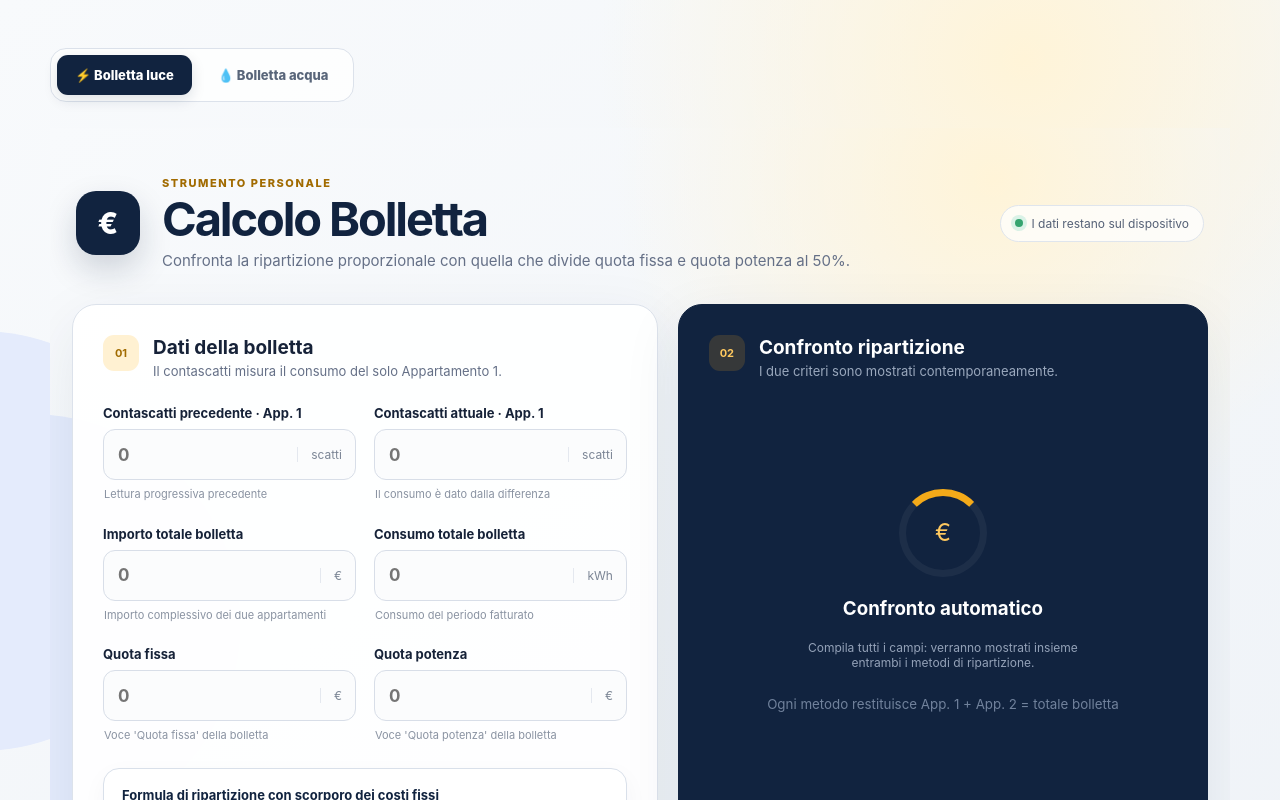
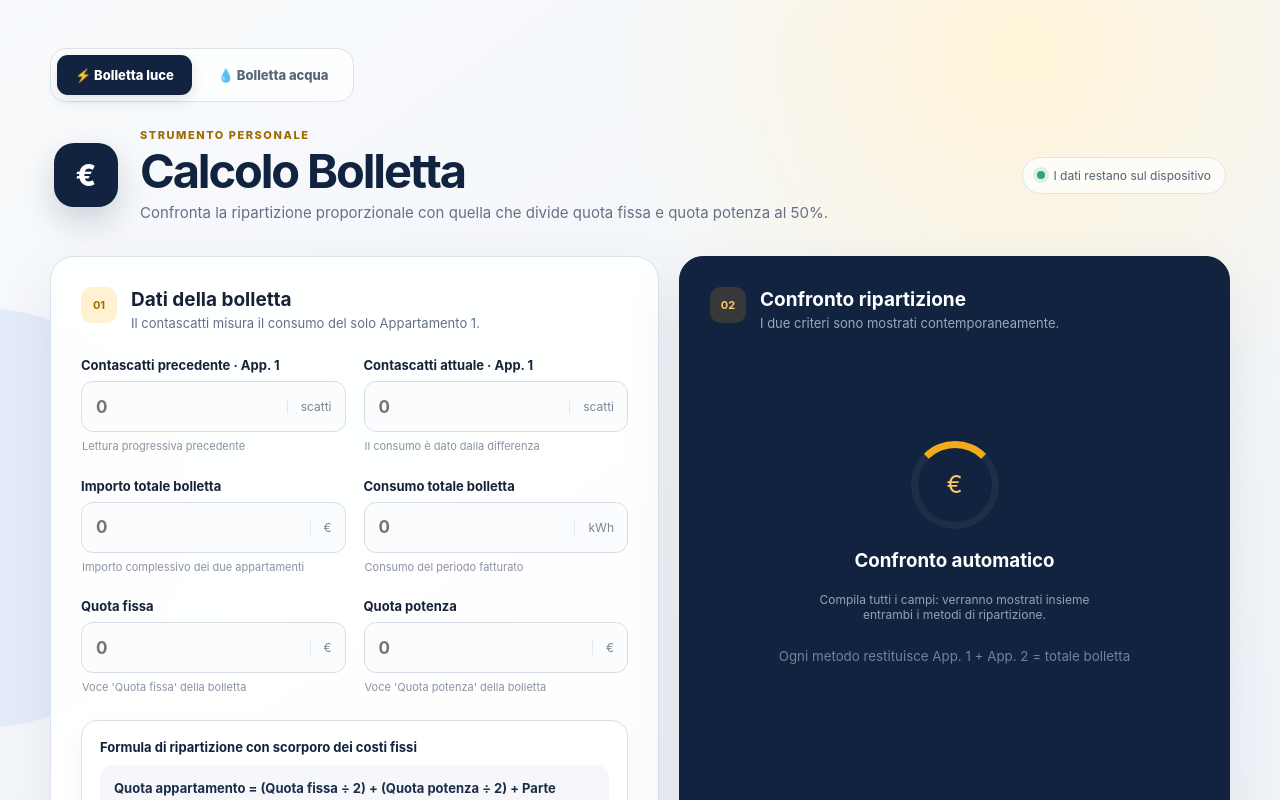
Before and after one commit to jackpinna-boop/calcolo-bolletta, a React (Vite) app: page / in a window 1280 px wide. Shown: the top 800 px of the page. Built offline with nearby package versions, Linux system fonts and the light colour scheme.

Commit message:
Place utility switch within each utility layout

```diff
--- a/src/main.tsx
+++ b/src/main.tsx
@@ -63,7 +63,7 @@ function Field({ id, label, hint, suffix, value, onChange, error }: {
   );
 }
 
-function ElectricityApp() {
+function ElectricityApp({ onSwitchToWater }: { onSwitchToWater: () => void }) {
   const [form, setForm] = useState<FormState>(emptyForm);
   const [details, setDetails] = useState(false);
   const [notice, setNotice] = useState(false);
@@ -147,6 +147,10 @@ function ElectricityApp() {
       <div className="ambient one" />
       <div className="ambient two" />
       <section className="shell">
+        <nav className="utility-switch" aria-label="Seleziona utenza">
+          <button type="button" className="active" aria-pressed="true">⚡ Bolletta luce</button>
+          <button type="button" className="water-tab" aria-pressed="false" onClick={onSwitchToWater}>💧 Bolletta acqua</button>
+        </nav>
         <header>
           <div className="logo">€</div>
           <div>
@@ -241,14 +245,14 @@ function ElectricityApp() {
 
 function App() {
   const [utility, setUtility] = useState<"electricity" | "water">("electricity");
+  if (utility === "electricity") return <ElectricityApp onSwitchToWater={() => setUtility("water")} />;
   return <main>
     <div className="ambient one" /><div className="ambient two" />
     <section className="shell">
       <nav className="utility-switch" aria-label="Seleziona utenza">
-        <button type="button" className={utility === "electricity" ? "active" : ""} aria-pressed={utility === "electricity"} onClick={() => setUtility("electricity")}>⚡ Bolletta luce</button>
-        <button type="button" className={utility === "water" ? "active water-tab" : ""} aria-pressed={utility === "water"} onClick={() => setUtility("water")}>💧 Bolletta acqua</button>
+        <button type="button" aria-pressed="false" onClick={() => setUtility("electricity")}>⚡ Bolletta luce</button>
+        <button type="button" className="active water-tab" aria-pressed="true">💧 Bolletta acqua</button>
       </nav>
-      {utility === "electricity" ? <ElectricityApp /> : <>
       <header className="water-header">
         <div className="logo water-logo">💧</div>
         <div><p className="eyebrow water-eyebrow">Strumento personale</p><h1>Calcolo Bolletta</h1><p className="intro">Ripartisci la bolletta idrica tra due appartamenti in base ai consumi rilevati.</p></div>
@@ -256,7 +260,6 @@ function App() {
       </header>
       <WaterApp />
       <footer>Le letture sono progressive · Il consumo fatturato riguarda il singolo periodo · I calcoli avvengono nel browser</footer>
-      </>}
     </section>
   </main>;
 }
```
Lines whose indentation alone changed are shown as unchanged.
